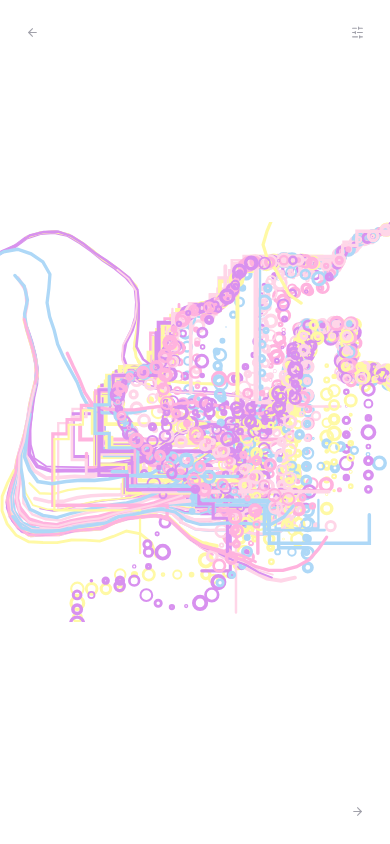
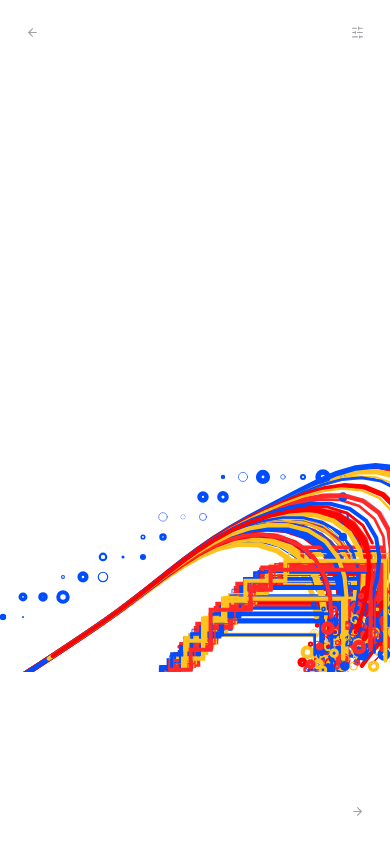
Before and after one commit to mvhikhn/arte, a Next.js app: page /studio in a window 390 px wide. Built offline with nearby package versions, Linux system fonts and the light colour scheme; a web font is replaced by a local one.

Commit message:
feat: set flow field default params with mobile detection and scaling

```diff
--- a/app/studio/page.tsx
+++ b/app/studio/page.tsx
@@ -69,31 +69,33 @@ const getDefaultTreeParams = (): TreeArtworkParams => ({
 
 // Generate random initial flow params
 const generateRandomFlowParams = (): ArtworkParams => {
-  const palette = getRandomColors(5);
+  // Detect if mobile (screen width < 768px)
+  const isMobile = typeof window !== 'undefined' && window.innerWidth < 768;
+
   return {
-    numPoints: Math.floor(randomInRange(150, 300)),
-    backgroundFade: Math.floor(randomInRange(10, 30)),
-    scaleValue: randomInRange(0.003, 0.01),
-    noiseSpeed: randomInRange(0.0003, 0.001),
-    movementDistance: randomInRange(5, 15),
-    gaussianMean: randomInRange(0.3, 0.7),
-    gaussianStd: randomInRange(0.1, 0.2),
-    minIterations: Math.floor(randomInRange(8, 15)),
-    maxIterations: Math.floor(randomInRange(25, 40)),
-    circleSize: Math.floor(randomInRange(8, 15)),
-    strokeWeightMin: randomInRange(0.5, 2),
-    strokeWeightMax: randomInRange(2, 5),
-    angleMultiplier1: randomInRange(5, 12),
-    angleMultiplier2: randomInRange(8, 15),
-    canvasWidth: 400,
-    canvasHeight: 400,
+    numPoints: isMobile ? 250 : 500,
+    backgroundFade: 20,
+    scaleValue: 0.001,
+    noiseSpeed: 0.002,
+    movementDistance: 20.00,
+    gaussianMean: 0.900,
+    gaussianStd: 0.050,
+    minIterations: 50,
+    maxIterations: 10,
+    circleSize: isMobile ? 10 : 15.10,
+    strokeWeightMin: 0.100,
+    strokeWeightMax: 5.70,
+    angleMultiplier1: 20,
+    angleMultiplier2: 15,
+    canvasWidth: isMobile ? 400 : 630,
+    canvasHeight: isMobile ? 500 : 790,
     targetWidth: 800,
     targetHeight: 1000,
-    color1: palette.colors[0],
-    color2: palette.colors[1],
-    color3: palette.colors[2],
-    color4: palette.colors[3],
-    color5: palette.colors[4],
+    color1: "#ff2929",
+    color2: "#ffc31f",
+    color3: "#004cff",
+    color4: "#ff0000",
+    color5: "#004cff",
     exportWidth: 1600,
     exportHeight: 2000,
     isAnimating: true,
```
